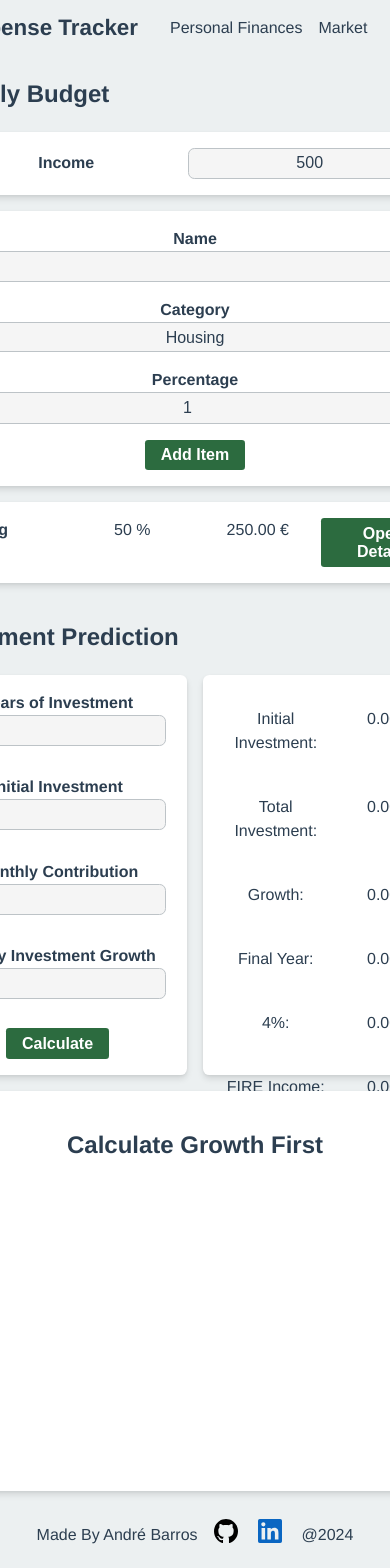
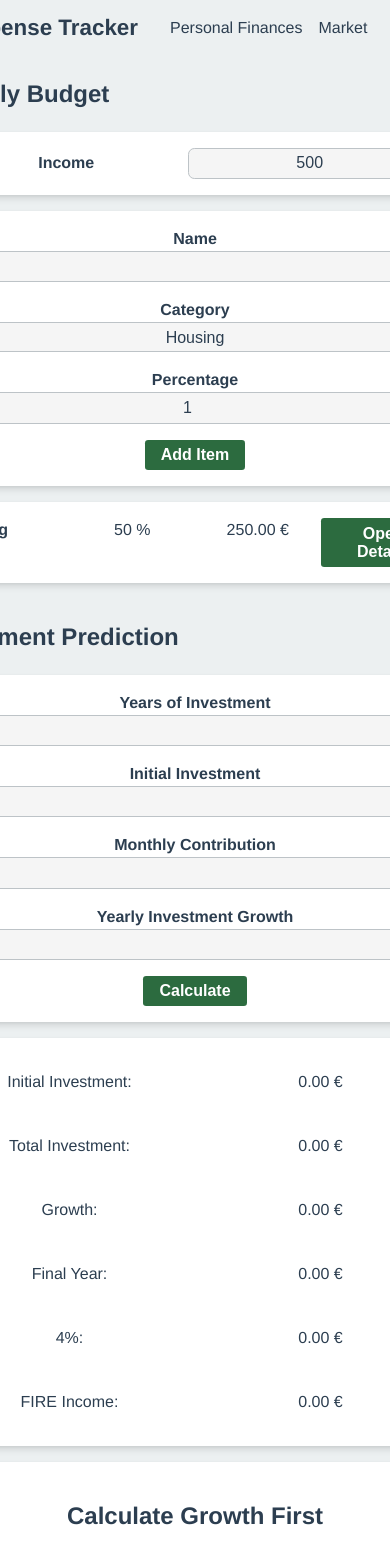
Before and after one commit to andrebarros7201/expense-tracker, a React (Vite) app: page / in a window 390 px wide. Shown: the top 1568 px of the page. Built offline with nearby package versions, Linux system fonts and the light colour scheme.

Commit message:
update budget and investmentPrediction layout on smaller screens. Use mixins and fixed breakpoints

```diff
--- a/src/components/budget/budget.module.scss
+++ b/src/components/budget/budget.module.scss
@@ -1,3 +1,5 @@
+@use "../../styles/mixins";
+
 .budget__container {
   width: 100%;
   display: grid;
@@ -8,7 +10,7 @@
     "income distribution"
     "form distribution";
 
-  @media (max-width: 1000px) {
+  @include mixins.respond-to(md) {
     grid-template-columns: 1fr;
     grid-template-rows: 1fr;
     grid-auto-flow: row;
--- a/src/components/investmentPrediction/investmentPrediction.module.scss
+++ b/src/components/investmentPrediction/investmentPrediction.module.scss
@@ -1,3 +1,5 @@
+@use "../../styles/mixins";
+
 .prediction__container {
   width: 100%;
   display: grid;
@@ -9,11 +11,16 @@
   box-sizing: border-box;
   margin-bottom: 1rem;
 
-  @media (max-width: 1200px) {
+  @include mixins.respond-to(lg) {
     grid-template-columns: 1fr 1fr;
     grid-template-rows: 400px 400px;
     grid-template-areas:
       "form results"
       "table table";
   }
+
+  @include mixins.respond-to(md) {
+    display: flex;
+    flex-direction: column;
+  }
 }
```
